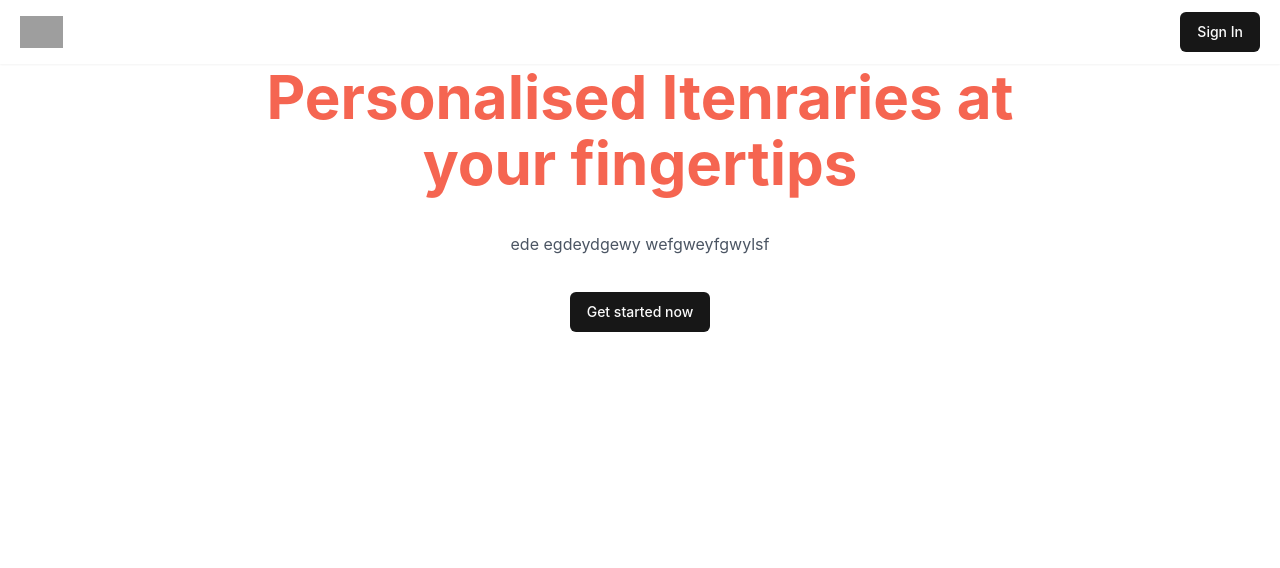
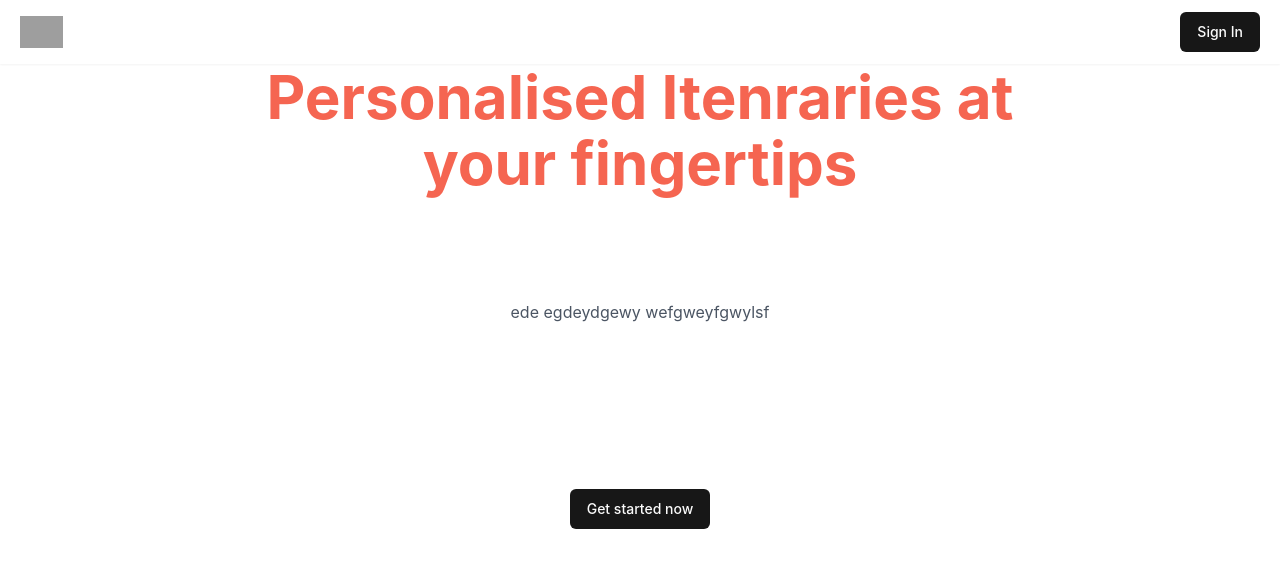
Before and after one commit to udisha0530/Tourly, a React (Vite) app: page / in a window 1280 px wide. Shown: the top 568 px of the page. Built offline with nearby package versions, Linux system fonts and the light colour scheme; grey boxes are pictures that could not be loaded.

Commit message:
Initial commit

```diff
--- a/package.json
+++ b/package.json
@@ -26,7 +26,7 @@
     "@types/node": "^22.7.4",
     "@types/react": "^18.3.3",
     "@types/react-dom": "^18.3.0",
-    "@vitejs/plugin-react": "^4.3.1",
+    "@vitejs/plugin-react": "^4.3.2",
     "autoprefixer": "^10.4.20",
     "eslint": "^9.9.0",
     "eslint-plugin-react": "^7.35.0",
--- a/src/index.css
+++ b/src/index.css
@@ -4,12 +4,12 @@
 @tailwind utilities;
 :root {
   font-family: Inter, system-ui, Avenir, Helvetica, Arial, sans-serif;
-  line-height: 1.5;
+  line-height: 10;
   font-weight: 400;
 
   color-scheme: light dark;
   color: rgba(255, 255, 255, 0.87);
-  background-color: #242424;
+  background-color:white;
 
   font-synthesis: none;
   text-rendering: optimizeLegibility;
```
Also changed, not shown: 1 other file (tests, documents, lock files or other folders).
